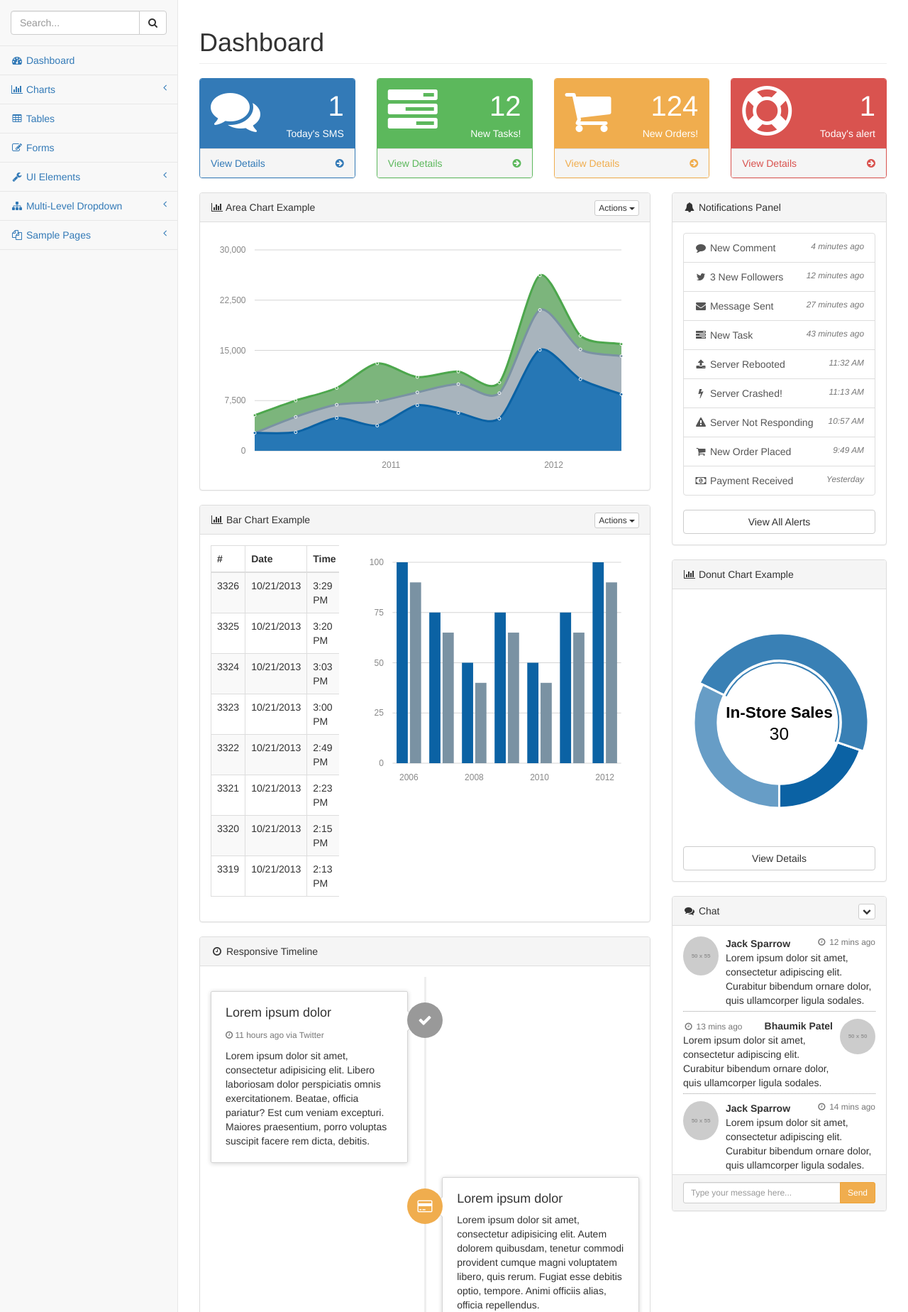
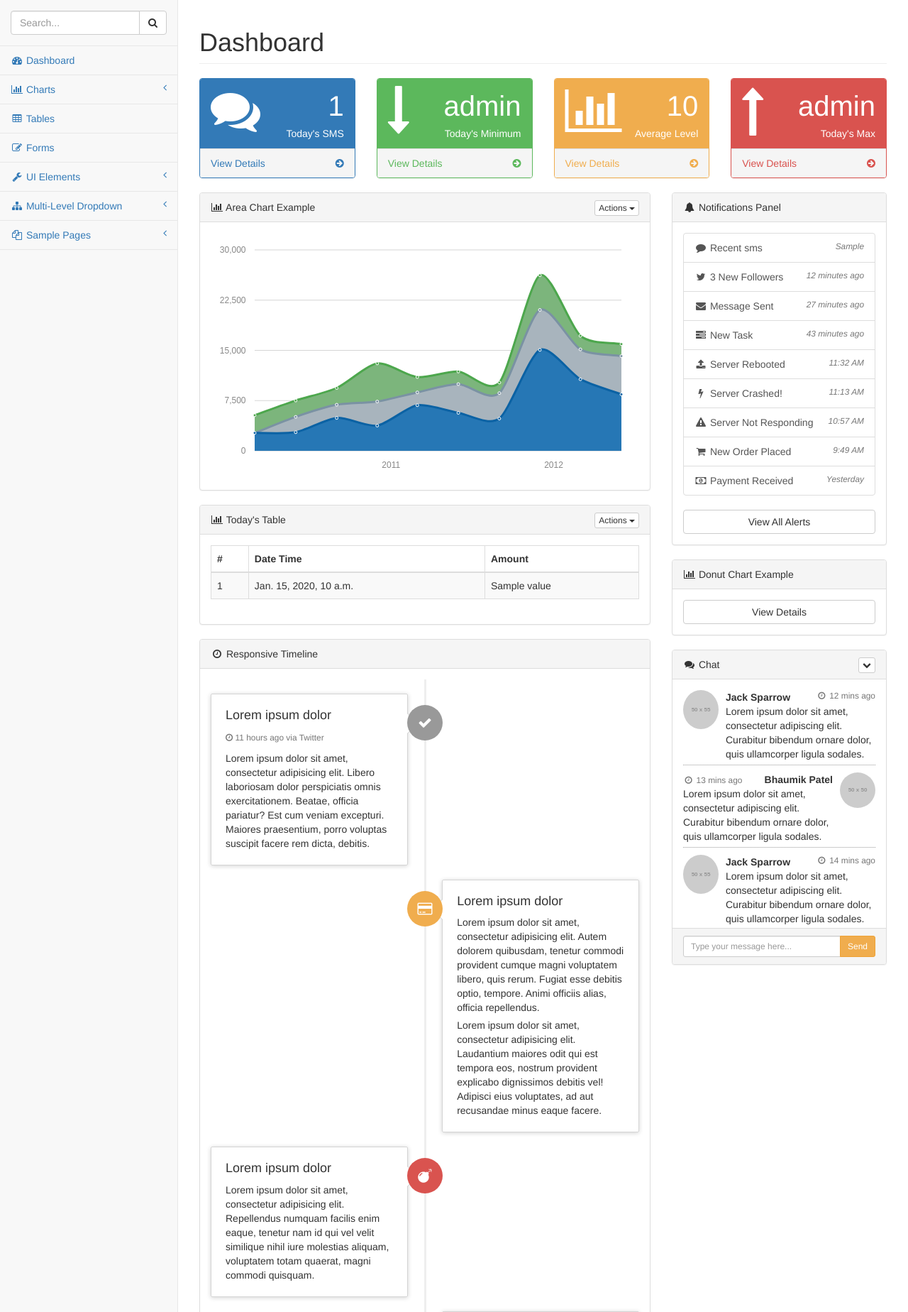
Before and after one commit to mikkujain/data_logger, a Django app: template templates/dashboard.html in a window 1280 px wide. Shown: the part 51-1899 px from the top of the page at 71% size. Run offline with Django 3.2, Linux system fonts and the light colour scheme; the template is opened without the code that fills it: most values are stand-ins (such as "Sample title", 1, 10 or a date in 2020); grey boxes labelled with a size stand in for pictures from a placeholder-image service; some libraries are stand-ins or nearby versions.

Commit message:
max min avg daat

```diff
--- a/devices/models.py
+++ b/devices/models.py
@@ -33,7 +33,7 @@ class Data(models.Model):
 	datetime = models.DateTimeField(default=datetime.now, blank=True)
 
 	def __str__(self):
-		return 'port {} value {} datetime {}'.format(self.port, self.value, self.datetime.strftime("%Y-%m-%d %I:%M %p"))
+		return 'port {} value {} at {}'.format(self.port, self.value, self.datetime.strftime("%Y-%m-%d %I:%M %p"))
 
 	def TodaysAlert(self):
 		today = datetime.today()
--- a/infc/settings.py
+++ b/infc/settings.py
@@ -41,6 +41,7 @@ INSTALLED_APPS = [
     'devices',
     'crispy_forms',
     'django_extensions',
+    'graphos',
 ]
 
 MIDDLEWARE = [
@@ -109,7 +110,8 @@ AUTH_PASSWORD_VALIDATORS = [
 
 LANGUAGE_CODE = 'en-us'
 
-TIME_ZONE = 'UTC'
+#TIME_ZONE = 'UTC'
+TIME_ZONE = 'Asia/Kolkata'
 
 USE_I18N = True
 
--- a/templates/dashboard.html
+++ b/templates/dashboard.html
@@ -27,6 +27,10 @@
     <!-- Custom Fonts -->
     <link href="{% static 'vendor/font-awesome/css/font-awesome.min.css' %}" rel="stylesheet" type="text/css">
 
+    <script type="text/javascript" src="https://www.google.com/jsapi"></script>
+    <script type="text/javascript">
+        google.load("visualization", "1", {packages:["corechart"]});
+    </script>
     <!-- HTML5 Shim and Respond.js IE8 support of HTML5 elements and media queries -->
     <!-- WARNING: Respond.js doesn't work if you view the page via file:// -->
     <!--[if lt IE 9]>
@@ -385,11 +389,11 @@
                         <div class="panel-heading">
                             <div class="row">
                                 <div class="col-xs-3">
-                                    <i class="fa fa-tasks fa-5x"></i>
+                                    <i class="fa fa-long-arrow-down fa-5x"></i>
                                 </div>
                                 <div class="col-xs-9 text-right">
-                                    <div class="huge">12</div>
-                                    <div>New Tasks!</div>
+                                    <div class="huge">{{ min_level }}</div>
+                                    <div>Today's Minimum</div>
                                 </div>
                             </div>
                         </div>
@@ -407,11 +411,11 @@
                         <div class="panel-heading">
                             <div class="row">
                                 <div class="col-xs-3">
-                                    <i class="fa fa-shopping-cart fa-5x"></i>
+                                    <i class="fa fa-bar-chart fa-5x"></i>
                                 </div>
                                 <div class="col-xs-9 text-right">
-                                    <div class="huge">124</div>
-                                    <div>New Orders!</div>
+                                    <div class="huge">{{ avg_level }}</div>
+                                    <div>Average Level</div>
                                 </div>
                             </div>
                         </div>
@@ -429,11 +433,11 @@
                         <div class="panel-heading">
                             <div class="row">
                                 <div class="col-xs-3">
-                                    <i class="fa fa-support fa-5x"></i>
+                                    <i class="fa fa-long-arrow-up fa-5x"></i>
                                 </div>
                                 <div class="col-xs-9 text-right">
-                                    <div class="huge">{{ alert_list|length }}</div>
-                                        <div>Today's alert</div>
+                                    <div class="huge">{{ max_level }}</div>
+                                        <div>Today's Max</div>
                                 </div>
                             </div>
                         </div>
@@ -477,12 +481,15 @@
                         <div class="panel-body">
                             <div id="morris-area-chart"></div>
                         </div>
+                        <!-- <div class="col-lg-12">
+                            {{ chart.as_html }}
+                        </div> -->
                         <!-- /.panel-body -->
                     </div>
                     <!-- /.panel -->
                     <div class="panel panel-default">
                         <div class="panel-heading">
-                            <i class="fa fa-bar-chart-o fa-fw"></i> Bar Chart Example
+                            <i class="fa fa-bar-chart-o fa-fw"></i> Today's Table
                             <div class="pull-right">
                                 <div class="btn-group">
                                     <button type="button" class="btn btn-default btn-xs dropdown-toggle" data-toggle="dropdown">
@@ -506,75 +513,33 @@
                         <!-- /.panel-heading -->
                         <div class="panel-body">
                             <div class="row">
-                                <div class="col-lg-4">
+                                <div class="col-lg-12">
                                     <div class="table-responsive">
                                         <table class="table table-bordered table-hover table-striped">
                                             <thead>
                                                 <tr>
                                                     <th>#</th>
-                                                    <th>Date</th>
-                                                    <th>Time</th>
+                                                    <th>Date Time</th>
                                                     <th>Amount</th>
                                                 </tr>
                                             </thead>
                                             <tbody>
-                                                <tr>
-                                                    <td>3326</td>
-                                                    <td>10/21/2013</td>
-                                                    <td>3:29 PM</td>
-                                                    <td>$321.33</td>
-                                                </tr>
-                                                <tr>
-                                                    <td>3325</td>
-                                                    <td>10/21/2013</td>
-                                                    <td>3:20 PM</td>
-                                                    <td>$234.34</td>
-                                                </tr>
-                                                <tr>
-                                                    <td>3324</td>
-                                                    <td>10/21/2013</td>
-                                                    <td>3:03 PM</td>
-                                                    <td>$724.17</td>
-                                                </tr>
-                                                <tr>
-                                                    <td>3323</td>
-                                                    <td>10/21/2013</td>
-                                                    <td>3:00 PM</td>
-                                                    <td>$23.71</td>
-                                                </tr>
-                                                <tr>
-                                                    <td>3322</td>
-                                                    <td>10/21/2013</td>
-                                                    <td>2:49 PM</td>
-                                                    <td>$8345.23</td>
-                                                </tr>
-                                                <tr>
-                                                    <td>3321</td>
-                                                    <td>10/21/2013</td>
-                                                    <td>2:23 PM</td>
-                                                    <td>$245.12</td>
-                                                </tr>
-                                                <tr>
-                                                    <td>3320</td>
-                                                    <td>10/21/2013</td>
-                                                    <td>2:15 PM</td>
-                                                    <td>$5663.54</td>
-                                                </tr>
-                                                <tr>
-                                                    <td>3319</td>
-                                                    <td>10/21/2013</td>
-                                                    <td>2:13 PM</td>
-                                                    <td>$943.45</td>
-                                                </tr>
+                                                {% for d in data_list %}
+                                                    <tr>
+                                                        <td>{{ d.id }}</td>
+                                                        <td>{{ d.datetime }}</td>
+                                                        <td>{{ d.value }}</td>
+                                                    </tr>
+                                                {% endfor %}
                                             </tbody>
                                         </table>
                                     </div>
                                     <!-- /.table-responsive -->
                                 </div>
                                 <!-- /.col-lg-4 (nested) -->
-                                <div class="col-lg-8">
+                                <!-- <div class="col-lg-8">
                                     <div id="morris-bar-chart"></div>
-                                </div>
+                                </div> -->
                                 <!-- /.col-lg-8 (nested) -->
                             </div>
                             <!-- /.row -->
@@ -705,8 +670,8 @@
                         <div class="panel-body">
                             <div class="list-group">
                                 <a href="#" class="list-group-item">
-                                    <i class="fa fa-comment fa-fw"></i> New Comment
-                                    <span class="pull-right text-muted small"><em>4 minutes ago</em>
+                                    <i class="fa fa-comment fa-fw"></i> Recent sms
+                                    <span class="pull-right text-muted small"><em>{{ last_sms }}</em>
                                     </span>
                                 </a>
                                 <a href="#" class="list-group-item">
@@ -906,7 +871,71 @@
     <!-- Morris Charts JavaScript -->
     <script src="{% static 'vendor/raphael/raphael.min.js' %}"></script>
     <script src="{% static 'vendor/morrisjs/morris.min.js' %}"></script>
-    <script src="{% static 'data/morris-data.js' %}"></script>
+    <script>
+    $(function() {
+        Morris.Area({
+            element: 'morris-area-chart',
+            data: [{
+                period: '2010 Q1',
+                iphone: 2666,
+                ipad: null,
+                itouch: 2647
+            }, {
+                period: '2010 Q2',
+                iphone: 2778,
+                ipad: 2294,
+                itouch: 2441
+            }, {
+                period: '2010 Q3',
+                iphone: 4912,
+                ipad: 1969,
+                itouch: 2501
+            }, {
+                period: '2010 Q4',
+                iphone: 3767,
+                ipad: 3597,
+                itouch: 5689
+            }, {
+                period: '2011 Q1',
+                iphone: 6810,
+                ipad: 1914,
+                itouch: 2293
+            }, {
+                period: '2011 Q2',
+                iphone: 5670,
+                ipad: 4293,
+                itouch: 1881
+            }, {
+                period: '2011 Q3',
+                iphone: 4820,
+                ipad: 3795,
+                itouch: 1588
+            }, {
+                period: '2011 Q4',
+                iphone: 15073,
+                ipad: 5967,
+                itouch: 5175
+            }, {
+                period: '2012 Q1',
+                iphone: 10687,
+                ipad: 4460,
+                itouch: 2028
+            }, {
+                period: '2012 Q2',
+                iphone: 8432,
+                ipad: 5713,
+                itouch: 1791
+            }],
+            xkey: 'period',
+            ykeys: ['iphone', 'ipad', 'itouch'],
+            labels: ['iPhone', 'iPad', 'iPod Touch'],
+            pointSize: 2,
+            hideHover: 'auto',
+            resize: true
+        });
+    });
+</script>
+    <!-- <script src="{% static 'data/morris-data.js' %}"></script> -->
 
     <!-- Custom Theme JavaScript -->
     <script src="{% static 'dist/js/sb-admin-2.js' %}"></script>
```
Also changed, not shown: tcp-client.py (+13 -19 lines), users/views.py (+17 -4 lines).
